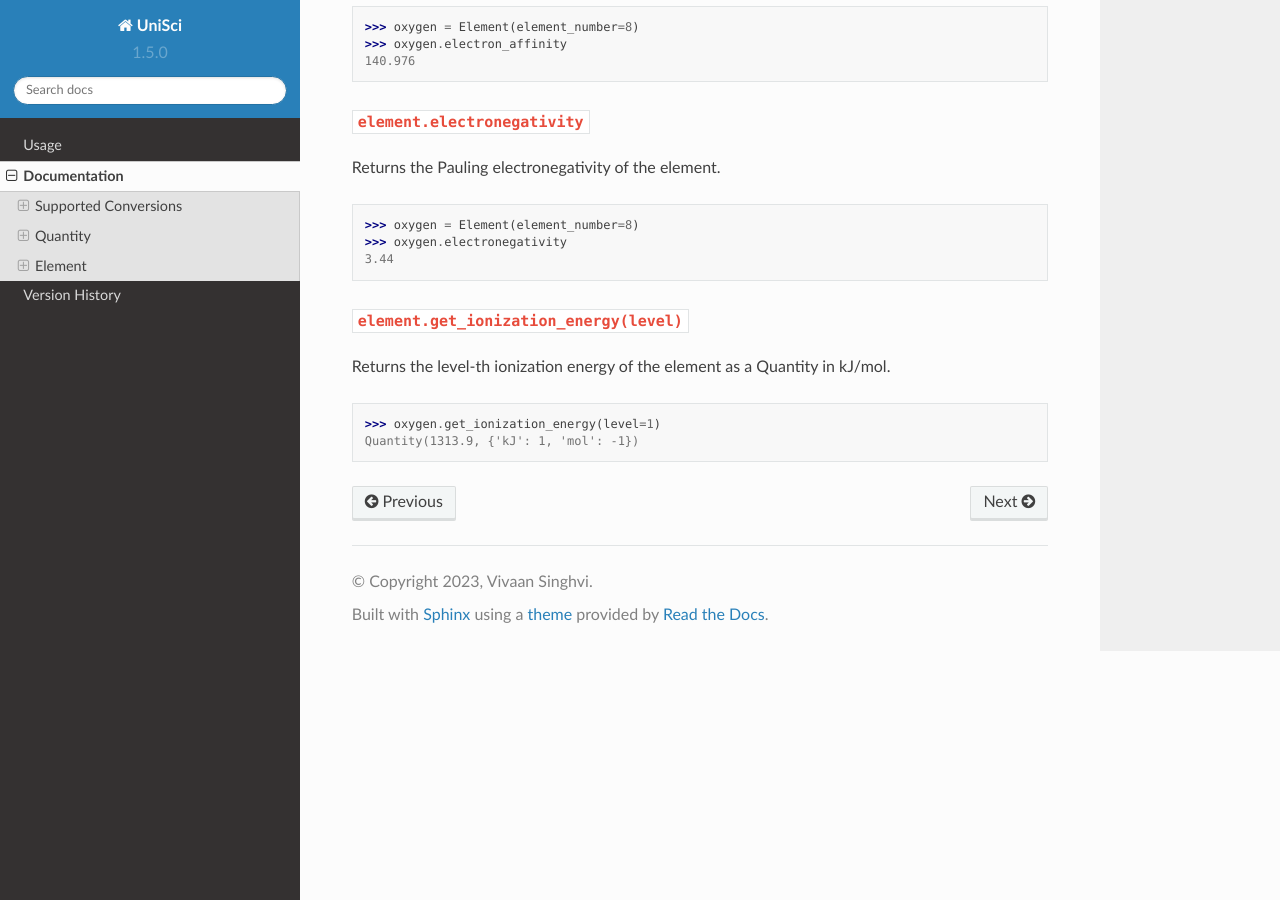
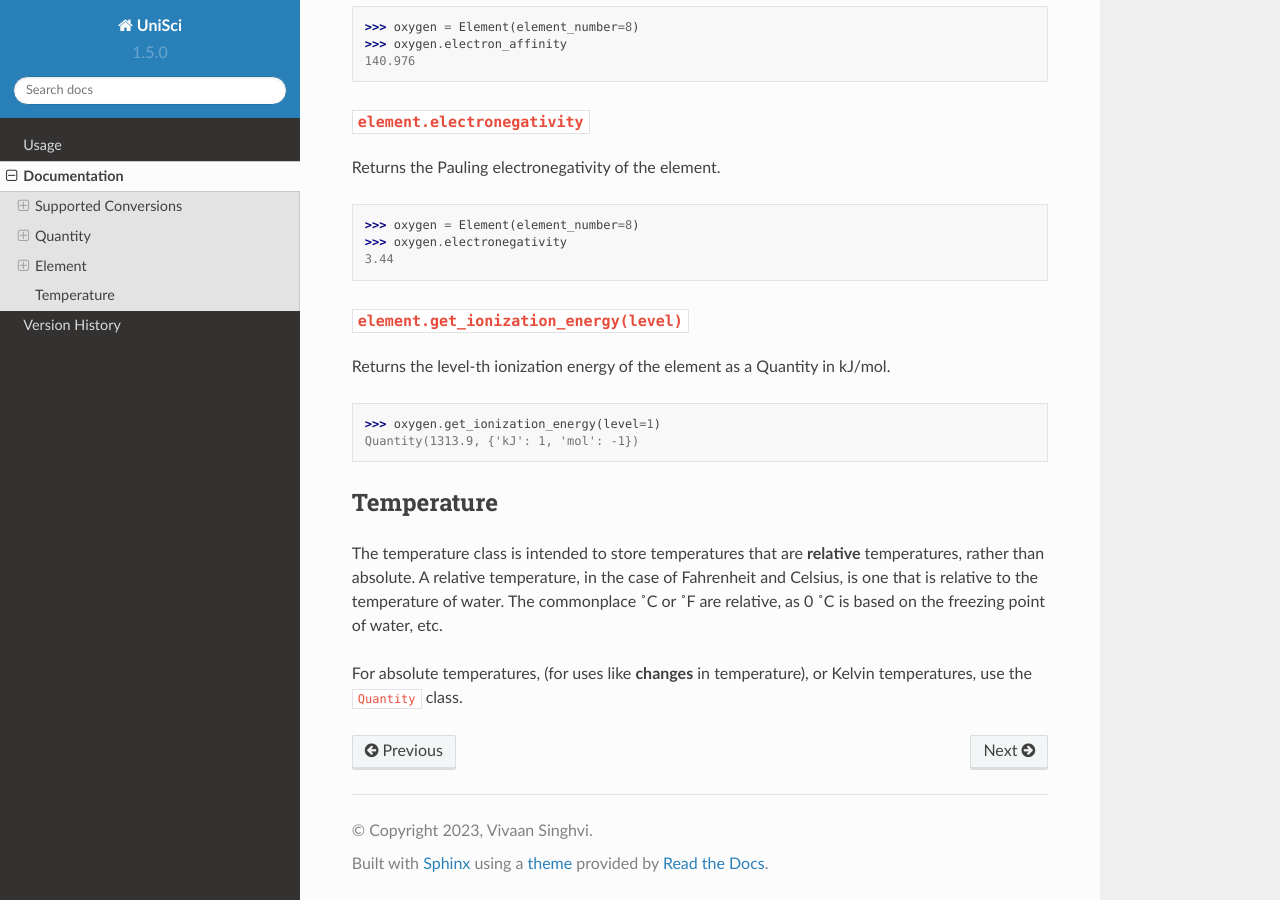
Before and after one commit to vivaansinghvi07/unisci, a Sphinx documentation site: the page built from docs/documentation.rst, in a window 1280 px wide and 900 px high, scrolled down 11587 px. Built offline with Sphinx 7.4.7 and the Read the Docs theme 2.0.0, drawn with Linux system fonts in a browser that asks for light colours.

Commit message:
info about temperatures

```diff
--- a/docs/documentation.rst
+++ b/docs/documentation.rst
@@ -627,3 +627,10 @@ Returns the level-th ionization energy of the element as a Quantity in kJ/mol.
 
     >>> oxygen.get_ionization_energy(level=1)
     Quantity(1313.9, {'kJ': 1, 'mol': -1})
+
+Temperature
+-----------
+
+The temperature class is intended to store temperatures that are :strong:`relative` temperatures, rather than absolute. A relative temperature, in the case of Fahrenheit and Celsius, is one that is relative to the temperature of water. The commonplace ˚C or ˚F are relative, as 0 ˚C is based on the freezing point of water, etc.
+
+For absolute temperatures, (for uses like :strong:`changes` in temperature), or Kelvin temperatures, use the :code:`Quantity` class.
```
